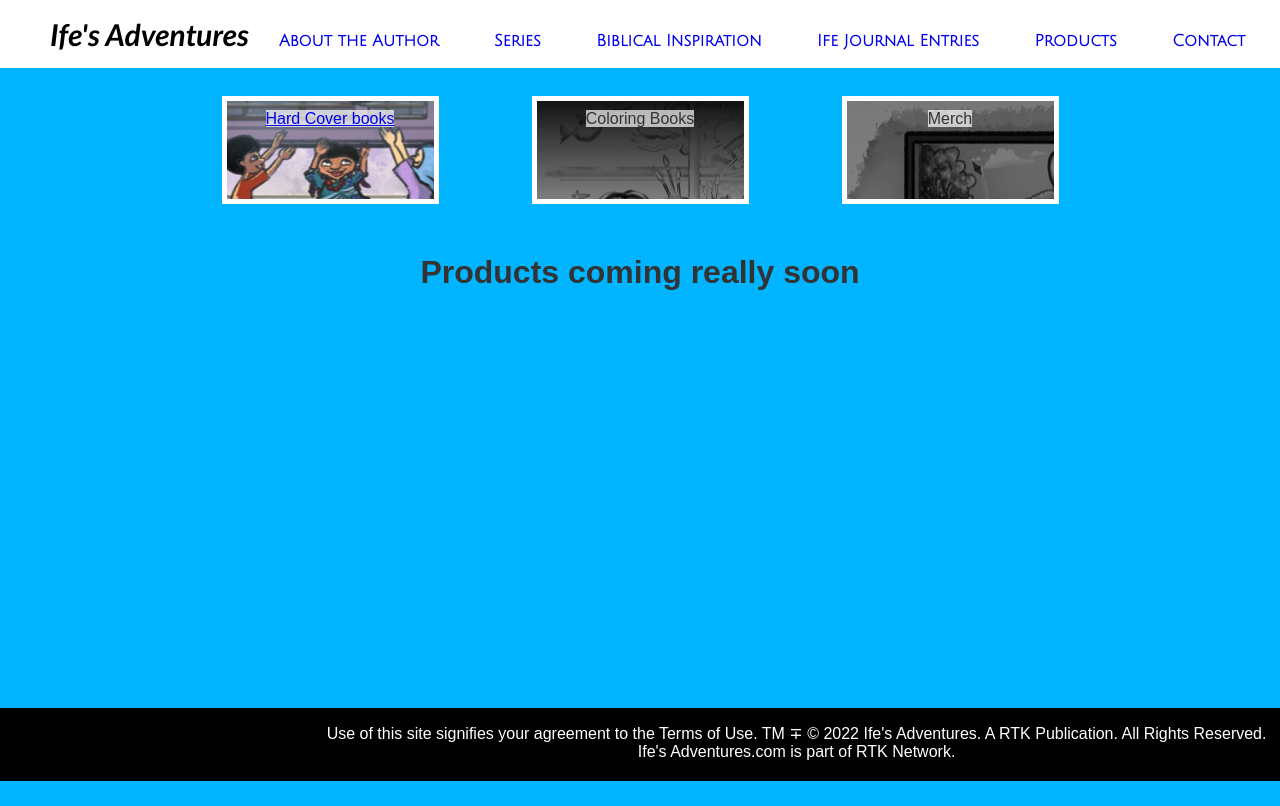
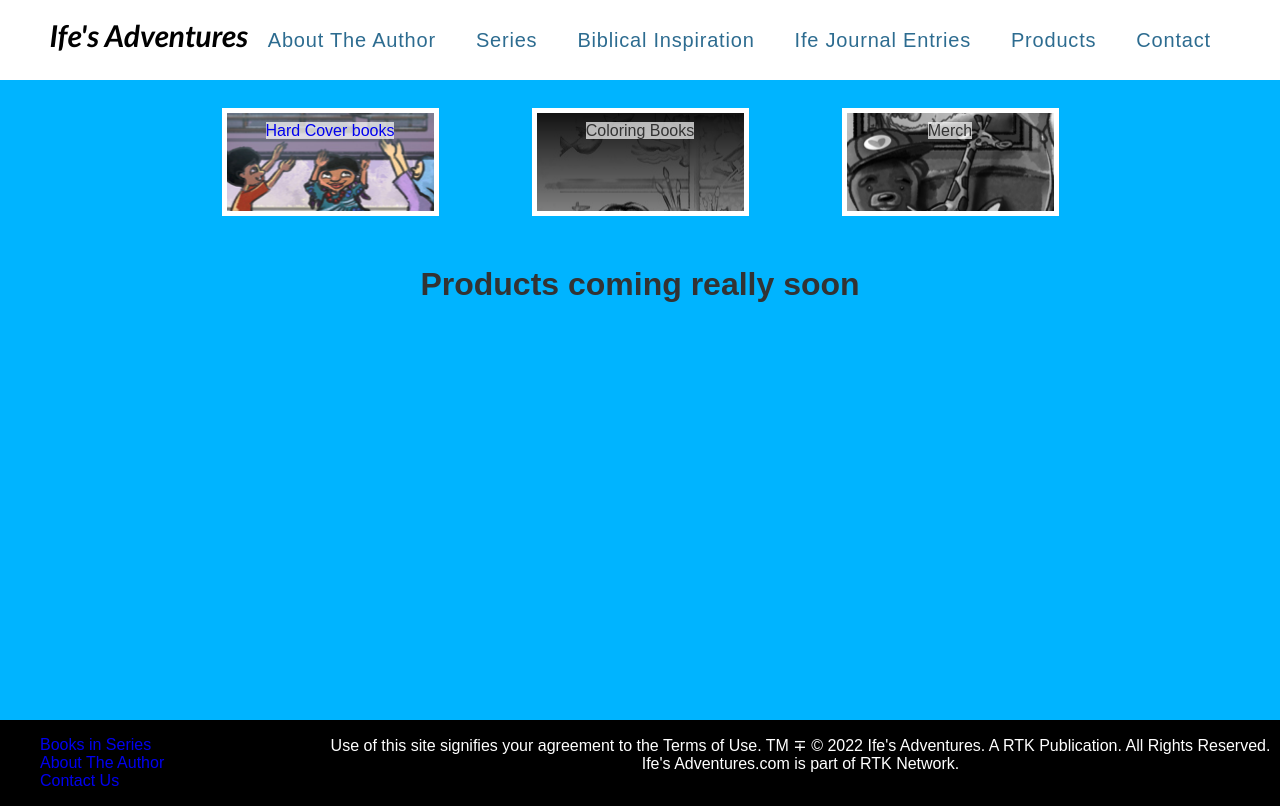
Before and after one commit to ebisLab/ife-adventures, a React (Create React App) app: page /products in a window 1280 px wide. Built offline with nearby package versions, Linux system fonts and the light colour scheme.

Commit message:
menu hover effect

```diff
--- a/src/Footer/Footer.js
+++ b/src/Footer/Footer.js
@@ -1,5 +1,7 @@
 import React from 'react';
-import {title, author} from '../utils'
+import {title, author} from '../utils';
+import {Link } from 'react-router-dom';
+
 
 export default function Footer() {
   return (
@@ -11,6 +13,12 @@ export default function Footer() {
               <li><a href=""></a>Help</li>
               <li><a href=""></a>Contact Us</li>
           </ul> */}
+          <ul style={{listStyleType: 'none', textAlign: 'left'}}>
+            <li><Link to="/books-in-series">Books in Series</Link></li>
+            <li><Link to="/about">About The Author</Link></li>
+            <li><Link to="/contact">Contact Us</Link></li>
+
+          </ul>
       </div>
       <div style={{color: 'white'}}>
           <p>Use of this site signifies your agreement to the Terms of Use. TM ∓ © 2022 {title}. A {author} Publication.
--- a/src/Main/About.js
+++ b/src/Main/About.js
@@ -14,7 +14,7 @@ export default function About() {
               src="./img/img5_ife.png"/>
       </div>
       <div>
-        <p><b>{title} is a children's book series by {author}.
+        <p><b>{title} is a children's book series by {author} Publication.
         </b></p>
         <p>
         Ife's Adventure book series is  told through the eyes of  Nigerian-American girl, Ife.  Ife guides the reader through numerous adventures she and her family & friends (Chinye, Wohali, Maryamm, Haru, Ramon, Deepa, John, Fiona, to name a few) get into. Readers will be engaged by the characters' personalities, trials, and successes while at the same time learning life lessons and values from the stories.
--- a/src/Main/Gallery.js
+++ b/src/Main/Gallery.js
@@ -23,16 +23,17 @@ export default function Gallery() {
             width: '300px',
             border: '5px solid white',
             padding: '1%',
-          backgroundPosition: '55.1% 50%',
-          background: `linear-gradient(rgba(0, 0, 0, 0.927),rgba(0, 0, 0, 0.5)) ,url("./img/img3_ife_edge.png")`,
+          backgroundPosition: '55% 50%',
+          background: `linear-gradient(rgba(0, 0, 0, 0.928),rgba(0, 0, 0, 0.5)) ,url("./img/img3_ife_edge.png")`,
           filter: `grayscale(100%)`,
         }}
           ><span style={{background: '#ffffffb0'}}>Coloring Books</span>
           </div>
           <div
           style={{flex: '0 32%', height: '80px', margin: '3% 5%', width: '300px', border: '5px solid white', padding: '1%',
+          background: `linear-gradient(rgba(0, 0, 0, 0.527),rgba(0, 0, 0, 0.5))`,
+          backgroundImage: `url("./img/img4_ife.png")`,
           backgroundPosition: '40.1% 40%',
-          background: `linear-gradient(rgba(0, 0, 0, 0.527),rgba(0, 0, 0, 0.5)) ,url("./img/img4_ife.png")`,
           filter: `grayscale(100%)`,
         }}
           ><span style={{background: '#ffffffb0'}}>Merch</span>
--- a/src/Menu/Menu.js
+++ b/src/Menu/Menu.js
@@ -1,42 +1,63 @@
 import React from 'react';
 import {title} from '../utils';
-import { Route, Switch, Link } from 'react-router-dom';
+import menu from './menu.css'
+import {Link } from 'react-router-dom';
 
 export default function Menu() {
+  const menu = [
+    {id: 2, name: 'About The Author', url: '/about'},
+    {id: 3, name: 'Series', url: '/books-in-series'},
+    {id: 4, name: 'Biblical Inspiration', url: '/biblical-inspiration'},
+    {id: 5, name: 'Ife Journal Entries', url: 'https://ifesinsightsandadventures.blogspot.com/'},
+    {id: 6, name: 'Products', url: '/products'},
+    {id: 7, name: 'Contact', url: '/contact'}
+  ]
   return (
-  <div style={{backgroundColor: 'white', display:"inline-flex", width: '100%'}}>
-      <ul style={{width: '100%', fontFamily: 'Julius Sans One, sans-serif', fontWeight: 'bolder', zIndex: 1}}>
-        <li style={{display: 'inline', fontFamily: 'Lato, sans-serif', fontSize: '30px'}}>
-          <Link to="/" style={{textDecoration: 'none', color: 'black'}} >{title}</Link>
-          </li>
-          <li style={{display: 'inline', padding: '0 2%'}}>
-            <Link to="/about" style={{textDecoration: 'none'}}> About the Author</Link>
-            </li>
-            <li style={{display: 'inline', padding: '0 2%'}}>
-            <Link to="/books-in-series" style={{textDecoration: 'none'}}> Series</Link>
-            </li>
-            <li style={{display: 'inline', padding: '0 2%'}}>
-            <Link to="/biblical-inspiration" style={{textDecoration: 'none'}}> Biblical Inspiration</Link>
-            </li>
-            <li style={{display: 'inline', padding: '0 2%'}}>
-            <a href="https://ifesinsightsandadventures.blogspot.com" style={{textDecoration: 'none'}}> Ife Journal Entries</a>
-            </li>
-            <li style={{display: 'inline', padding: '0 2%'}}>
-            <Link to="/products" style={{textDecoration: 'none'}}> Products</Link>
-            </li>
-            <li style={{display: 'inline', padding: '0 2%'}}>
-            <Link to="/contact" style={{textDecoration: 'none'}}> Contact</Link>
-            </li>
-            {/* <li style={{display: 'inline', padding: '0 2%'}}>
-            <Link to="/about" style={{textDecoration: 'none'}}> DrTeeTee on Youtube</Link>
-            </li> */}
-          {/* <li style={{display: 'inline', padding: '0 2%'}}><a style={{textDecoration: 'none'}} href="">Blog</a></li>
-          <li style={{display: 'inline', padding: '0 2%'}}>
-          <Link to="/shop" style={{textDecoration: 'none'}}> Shop </Link>
-            </li>
-          <li style={{display: 'inline', padding: '0 2%'}}>
-            <a style={{textDecoration: 'none'}} href="">Contact Us</a></li> */}
-      </ul>
-  </div>
+    <div class="menu" style={{backgroundColor: 'white', width: '100%'}}>
+              <Link to="/" style={{textDecoration: 'none', color: 'black',fontFamily: 'Lato, sans-serif', fontSize: '30px'}} >{title}</Link>
+          {menu && menu.map(item=>item.id==5? (
+          <a href={item.url} class="menu__link">
+        {item.name}
+        <svg version="1.1" xmlns="http://www.w3.org/2000/svg" x="0px" y="0px" viewBox="0 0 152.9 43.4" >
+        <path d="M151.9,13.6c0,0,3.3-9.5-85-8.3c-97,1.3-58.3,29-58.3,29s9.7,8.1,69.7,8.1c68.3,0,69.3-23.1,69.3-23.1 s1.7-10.5-14.7-18.4"/>
+          </svg>
+        </a>):(      <Link to={item.url} class="menu__link">
+        {item.name}
+        <svg version="1.1" xmlns="http://www.w3.org/2000/svg" x="0px" y="0px" viewBox="0 0 152.9 43.4" >
+        <path d="M151.9,13.6c0,0,3.3-9.5-85-8.3c-97,1.3-58.3,29-58.3,29s9.7,8.1,69.7,8.1c68.3,0,69.3-23.1,69.3-23.1 s1.7-10.5-14.7-18.4"/>
+          </svg>
+        </Link>))}
+      {/* {menu.map(item=>(
+      <Link to={item.url} class="menu__link">
+        {item.name}
+        <svg version="1.1" xmlns="http://www.w3.org/2000/svg" x="0px" y="0px" viewBox="0 0 152.9 43.4" >
+        <path d="M151.9,13.6c0,0,3.3-9.5-85-8.3c-97,1.3-58.3,29-58.3,29s9.7,8.1,69.7,8.1c68.3,0,69.3-23.1,69.3-23.1 s1.7-10.5-14.7-18.4"/>
+          </svg>
+        </Link>
+      ))} */}
+    </div>
   );
 }
+
+
+{/* <div class="menu">
+  <a href="#" class="menu__link menu__link--active">
+    Home
+    <svg version="1.1" xmlns="http://www.w3.org/2000/svg" x="0px" y="0px" viewBox="0 0 152.9 43.4" >
+      <path d="M151.9,13.6c0,0,3.3-9.5-85-8.3c-97,1.3-58.3,29-58.3,29s9.7,8.1,69.7,8.1c68.3,0,69.3-23.1,69.3-23.1 s1.7-10.5-14.7-18.4"/>
+    </svg>
+  </a><br/>
+  <a href="#" class="menu__link">
+    About
+    <svg version="1.1" xmlns="http://www.w3.org/2000/svg" x="0px" y="0px" viewBox="0 0 152.9 43.4" >
+    <path d="M151.9,13.6c0,0,3.3-9.5-85-8.3c-97,1.3-58.3,29-58.3,29s9.7,8.1,69.7,8.1c68.3,0,69.3-23.1,69.3-23.1 s1.7-10.5-14.7-18.4"/>
+
+</svg>
+  </a><br/>
+  <a href="#" class="menu__link">
+    Projects
+  </a><br/>
+  <a href="#" class="menu__link">
+    Contact
+  </a>
+</div> */}
--- /dev/null
+++ b/src/Menu/menu.css
@@ -0,0 +1,54 @@
+a {
+  text-decoration: none;
+}
+
+.menu {
+  /* position: absolute;
+  top: 50%;
+  left: 50%; */
+  transform: translate(0%, 0%);
+  text-align: center;
+}
+
+.menu__link {
+  display: inline-block;
+  color: #2d6c90;
+  text-decoration: none;
+  position: relative;
+  padding: 30px 20px;
+  font-family: 'Muli', sans-serif;
+  font-weight: 300;
+  font-size: 20px;
+  line-height: 1;
+  letter-spacing: 0.040em;
+}
+
+.menu__link svg {
+  fill: none;
+  stroke: #70aec9;
+  stroke-width: 2;
+  stroke-miterlimit: 10;
+  stroke-dasharray: 338;
+  stroke-dashoffset: 338;
+  stroke-linecap: round;
+  position: absolute;
+  top: 50%;
+  left: 50%;
+  /* width: 100px; */
+  width: calc(80% + 15px);
+  opacity: 0;
+  transform: translate(-50%, -50%);
+  transition: stroke-dashoffset 0s 0.2s, opacity 0.2s;
+  z-index: -1;
+}
+
+.menu__link--active svg {
+  stroke: #ff4c4c;
+}
+
+.menu__link--active svg,
+.menu__link:hover svg {
+  stroke-dashoffset: 0;
+  opacity: 1;
+  transition: opacity 0s, stroke-dashoffset 0.3s cubic-bezier(0.645, 0.045, 0.355, 1);
+}
```
Also changed, not shown: src/Menu/Menu copy.js (added, +33 -0 lines).
